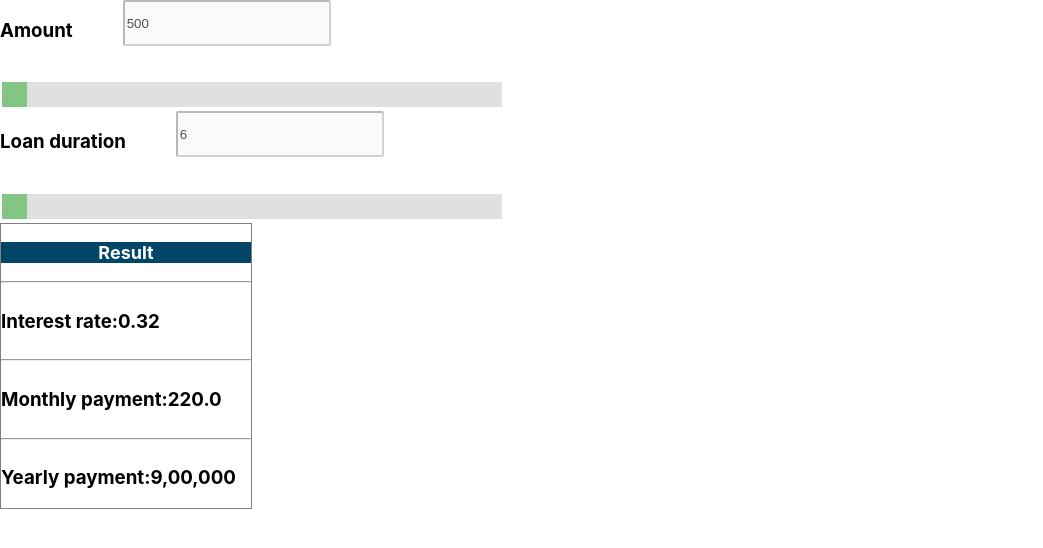
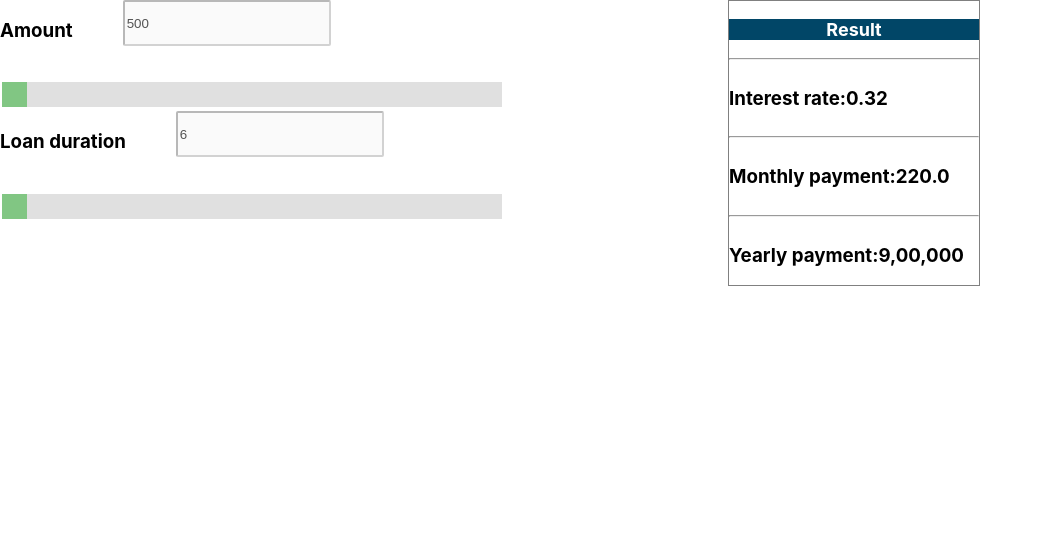
Before and after one commit to SRILAKSHMI576/InterestCalculator, a React (Create React App) app: page / in a window 1280 px wide. Shown: the top 548 px of the page, without its empty margins (0-1043 px from the left). Built offline with nearby package versions, Linux system fonts and the light colour scheme.

Commit message:
Update changes in interestCalculator

```diff
--- a/src/InterestCalculator/InterestCalculator.js
+++ b/src/InterestCalculator/InterestCalculator.js
@@ -1,13 +1,16 @@
 import React from "react";
 import Slider from "../Slider/Slider";
 import Result from "../Result/Result";
+import "./style.css";
 
 class InterestCalculator extends React.Component {
   render() {
     return (
-      <div>
-        <Slider title="Amount" min="500" max="5000" />
-        <Slider title="Loan duration" min="6" max="24" />
+      <div className="interest-calculator">
+        <div>
+          <Slider title="Amount" min="500" max="5000" />
+          <Slider title="Loan duration" min="6" max="24" />
+        </div>
         <Result />
       </div>
     );
--- /dev/null
+++ b/src/InterestCalculator/style.css
@@ -0,0 +1,3 @@
+.interest-calculator {
+  display: flex;
+}
--- a/src/Result/style.css
+++ b/src/Result/style.css
@@ -6,6 +6,8 @@
 .box {
   border: 1px solid grey;
   width: 250px;
+  margin-left: auto;
+  margin-right: 300px;
 }
 .res {
   text-align: center;
```
